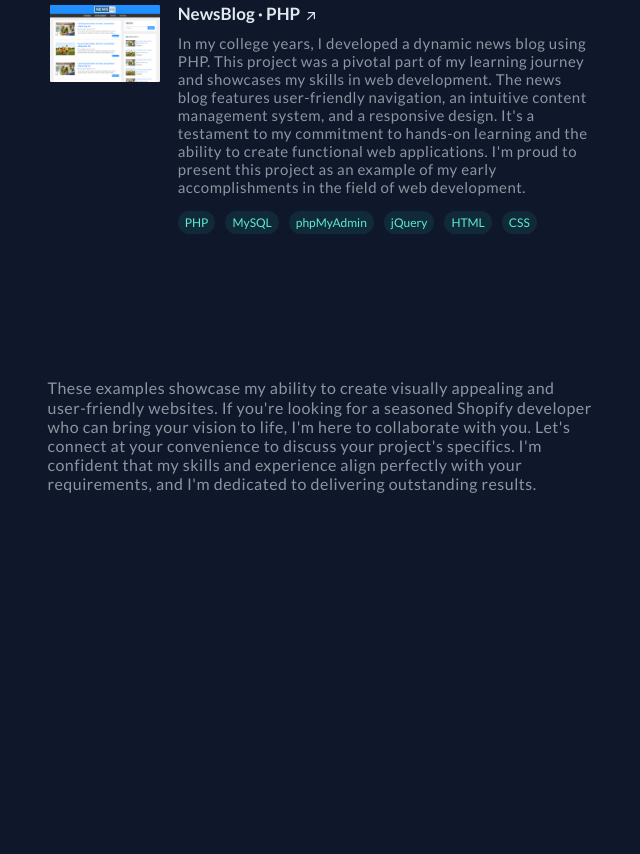
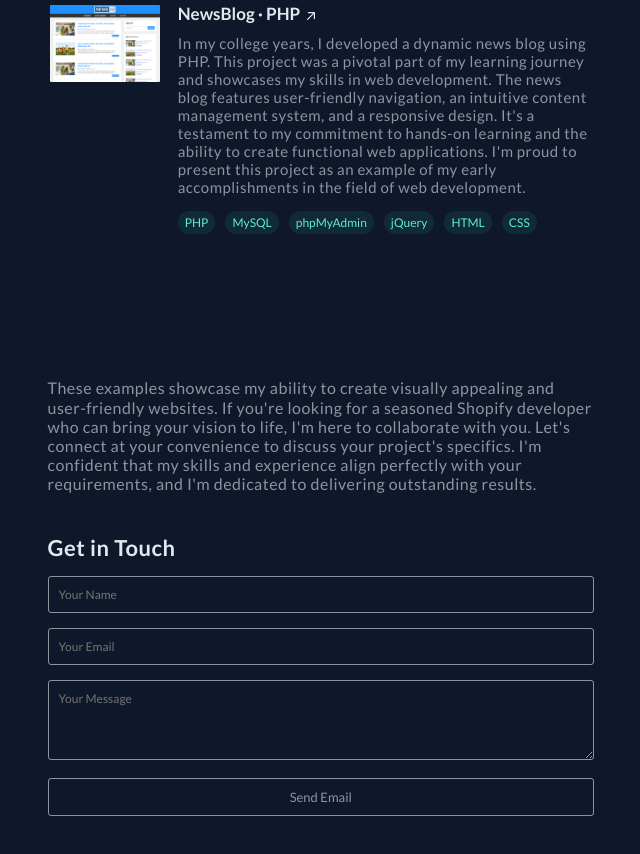
Before and after one commit to MehulSartanpara/portfolio.com, a plain HTML site: page index.html in a window 1280 px wide. Shown: the part 2825-3679 px from the top of the page, without its empty margins (600-1240 px from the left). Before the commit the page ends 3559 px from the top, so only its background shows below. Drawn offline with nearby package versions, Linux system fonts and the light colour scheme.

Commit message:
Added contact form

```diff
--- a/css/style.css
+++ b/css/style.css
@@ -286,3 +286,52 @@ section{
 .portfolio-experience-list-card:hover .portfolio-project-image{
     border-color: rgba(226,232,240,.1);
 }
+.portfolio-contact-form {
+    margin-top: 40px;
+}
+.portfolio-contact-form h3{
+    margin-top: 0;
+    margin-bottom: 15px;
+}
+.portfolio-contact-form-section .contact-input {
+    font-family: var(--font-family);
+    color: var(--body-font-color);
+    font-size: 12px;
+    font-weight: 400;
+    border-radius: 3px;
+    line-height: normal;
+    background-color: transparent;
+    border: 1px solid var(--body-font-color);
+    transition: all 0.3s ease;
+    padding: 10px;
+    margin-bottom: 15px;
+    width:100%;
+    box-sizing: border-box;
+    outline:0;
+  }
+.portfolio-contact-form-section  .contact-input:focus{
+    border: 1px solid var(--heading-font-color);
+}
+.portfolio-contact-form-section textarea{
+    height: 80px;
+    resize:vertical;
+}
+.portfolio-contact-form-section button{
+    font-family: var(--font-family);
+    color: var(--body-font-color);
+    font-size: 13px;
+    font-weight: 400;
+    line-height: normal;
+    width: 100%;
+    background: transparent;
+    border-radius: 3px;
+    cursor: pointer;
+    transition: all 0.3s ease;
+    border: 1px solid var(--body-font-color);
+    padding: 10px;
+}
+.portfolio-contact-form-section button:hover {
+    border: 1px solid var(--heading-font-color);
+    color: #000;
+    background-color: var(--heading-font-color);
+}
--- a/index.html
+++ b/index.html
@@ -614,6 +614,15 @@
                                     I'm confident that my skills and experience align perfectly with your requirements,
                                     and I'm dedicated to delivering outstanding results.
                                 </p>
+                                <div class="portfolio-contact-form">
+                                    <h3>Get in Touch</h3>
+                                    <div class="contact-form">
+                                        <input name="name" type="text" class="contact-input contact-name" placeholder="Your Name"/>
+                                        <input name="email" type="text" class="contact-input contact-email" placeholder="Your Email"/>
+                                        <textarea name="text" class="contact-input contact-message" placeholder="Your Message"></textarea>
+                                        <button onclick="sendMail()" value="Send Email">Send Email</button>
+                                    </div>
+                                </div>
                             </div>
                         </div>
                     </section>
@@ -622,6 +631,13 @@
         </div>
     </div>
 
+    <script type="text/javascript" src="https://cdn.jsdelivr.net/npm/@emailjs/browser@3/dist/email.min.js"></script>
+    <script type="text/javascript">
+        (function() {
+            // https://dashboard.emailjs.com/admin/account
+            emailjs.init('OhZIJMLJEdywdyM8k');
+        })();
+    </script>
     <script async src="./js/jquery.min.js"></script>
     <script defer src="./js/custom.js"></script>
 </body>
--- a/js/custom.js
+++ b/js/custom.js
@@ -4,3 +4,14 @@ document.addEventListener('mousemove', (e) => {
   const bgY = e.clientY - cursor.offsetHeight / 2;
   cursor.style.backgroundPosition = `${bgX}px ${bgY}px`;
 });
+
+function sendMail(){
+  var params = {
+    from_name : $('.contact-name').val(),
+    email_id : $('.contact-email').val(),
+    message : $('.contact-message').val()
+  }
+  emailjs.send('service_3g4lwxx','template_qxv0dpq', params).then(function (res) {
+    location.reload();
+  });
+}
```
